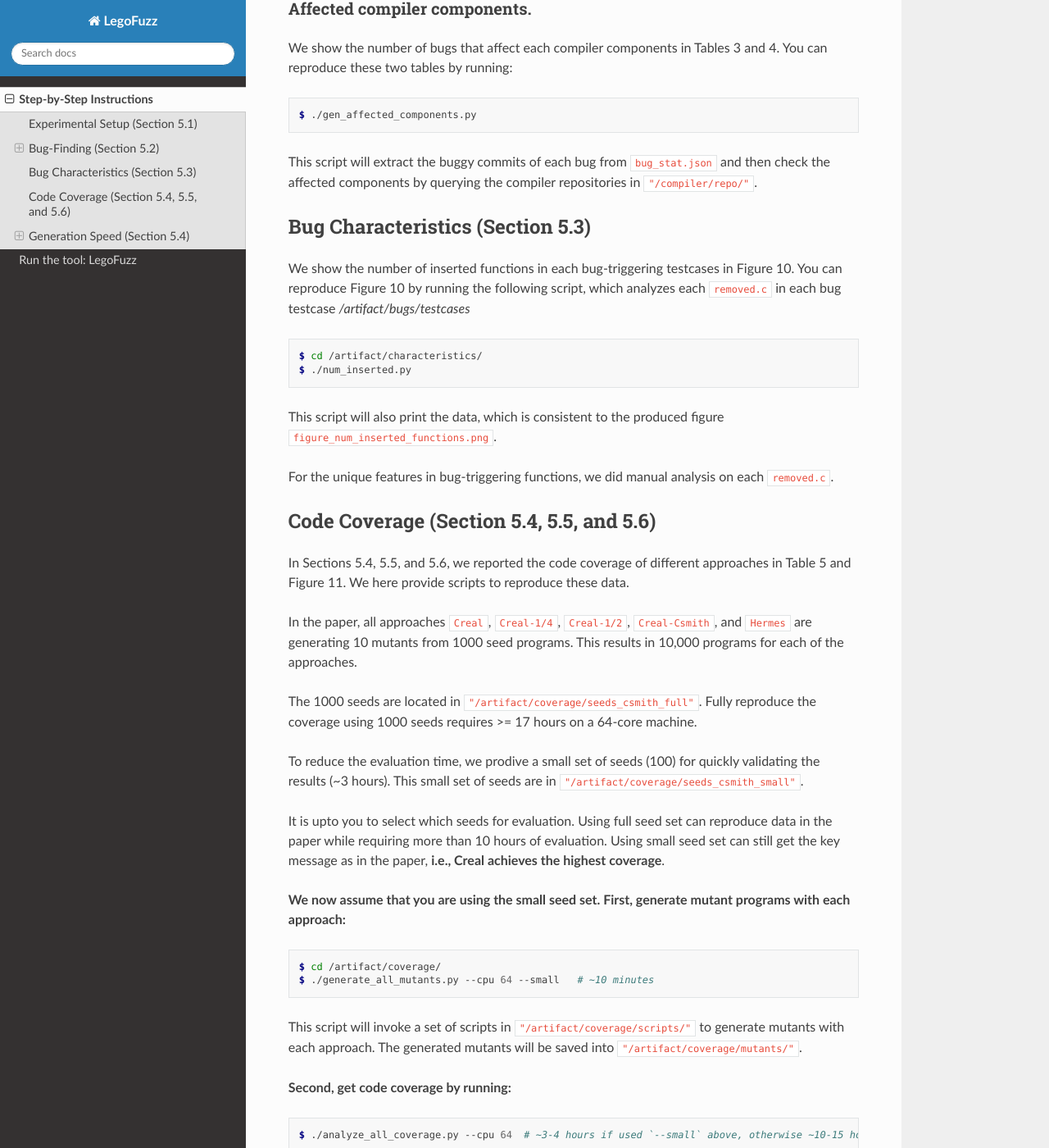
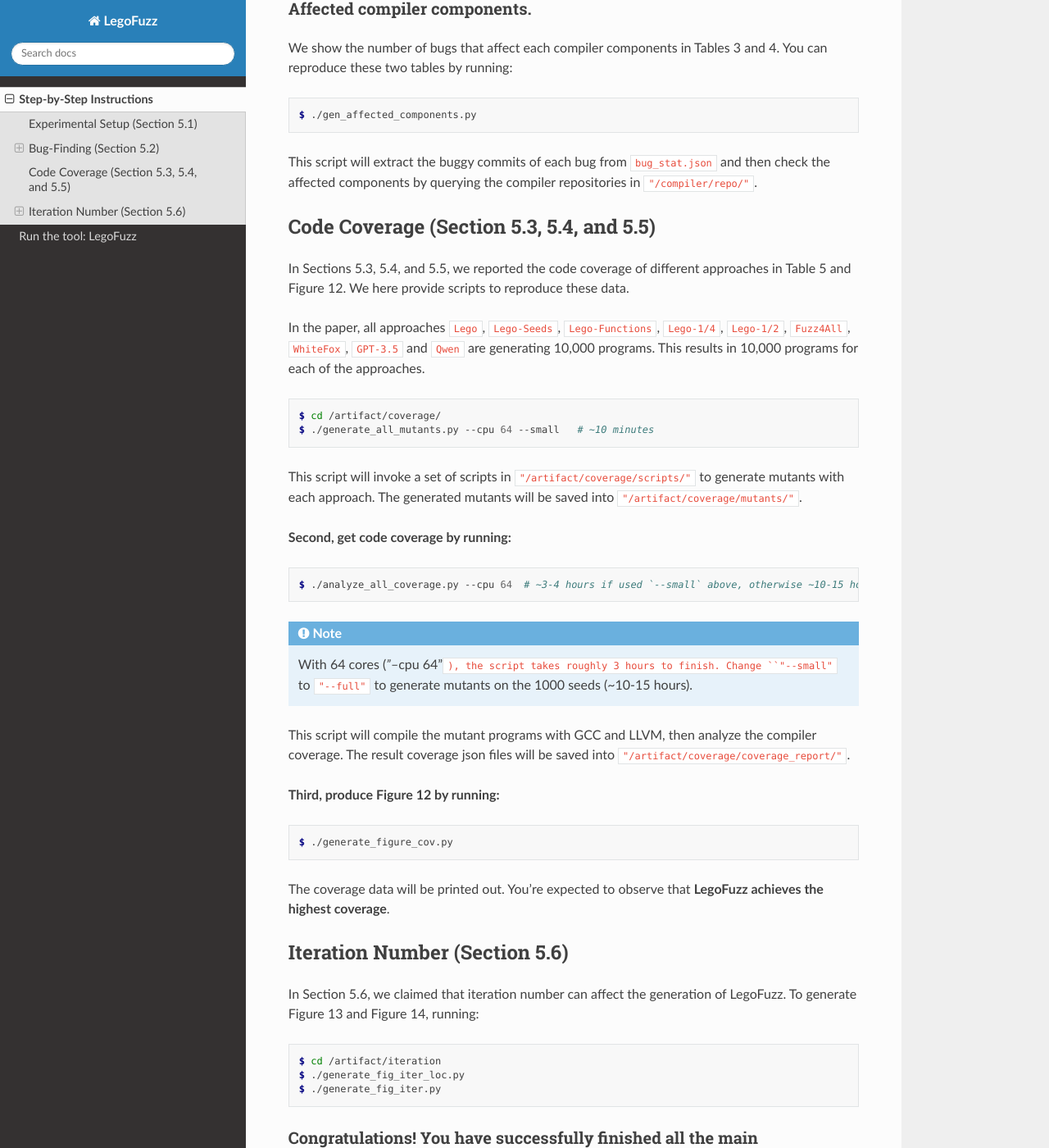
Before and after one commit to cardigan1008/LegoFuzz-tutorial, a Sphinx documentation site: the page built from docs/source/evaluation.rst, in a window 1280 px wide and 1400 px high, scrolled down 2723 px. Shown: the whole window at 82% size. Built offline with Sphinx 7.4.7 and the Read the Docs theme 3.1.0, drawn with Linux system fonts in a browser that asks for light colours; some of the changed text lies outside the part shown.

Commit message:
feat: update evaluation

```diff
--- a/docs/source/conf.py
+++ b/docs/source/conf.py
@@ -10,8 +10,6 @@
 version = '0.1.0'
 
 # -- General configuration
-
-latex_engine = 'pdflatex'
 
 extensions = [
     'sphinx.ext.duration',
--- a/docs/source/evaluation.rst
+++ b/docs/source/evaluation.rst
@@ -42,12 +42,12 @@
 Experimental Setup (Section 5.1)
 ------------
 
-In the paper, we claimed that ``"we collected a function database of 51,356 functions"``
-and we showed the statistics in Figure 8.
+In the paper, we claimed that ``"we collected a function database of 553,246 functions"``
+and we showed the statistics in Figure 9.
 
 The function database is located in `/artifact/database/functions.json`.
 You can check their contents.
-We provide a script to calculate the size of this database and produce the Figure 8. Simply run:
+We provide a script to calculate the size of this database and produce the Figure 9. Simply run:
 
 .. code-block:: console
 
@@ -137,42 +137,14 @@
 
 This script will extract the buggy commits of each bug from ``bug_stat.json`` and then check the affected components by querying the compiler repositories in ``"/compiler/repo/"``.
 
-Bug Characteristics (Section 5.3)
+Code Coverage (Section 5.3, 5.4, and 5.5)
 ------------
 
-We show the number of inserted functions in each bug-triggering testcases in Figure 10.
-You can reproduce Figure 10 by running the following script, which analyzes each ``removed.c`` in each bug testcase `/artifact/bugs/testcases`
-
-.. code-block:: console
-
-  $ cd /artifact/characteristics/
-  $ ./num_inserted.py
-
-This script will also print the data, which is consistent to the produced figure ``figure_num_inserted_functions.png``.
-
-For the unique features in bug-triggering functions, we did manual analysis on each ``removed.c``.
-
-
-Code Coverage (Section 5.4, 5.5, and 5.6)
-------------
-
-In Sections 5.4, 5.5, and 5.6, we reported the code coverage of different approaches in Table 5 and Figure 11.
+In Sections 5.3, 5.4, and 5.5, we reported the code coverage of different approaches in Table 5 and Figure 12.
 We here provide scripts to reproduce these data.
 
-In the paper, all approaches ``Creal``, ``Creal-1/4``, ``Creal-1/2``, ``Creal-Csmith``, and ``Hermes`` are generating 10 mutants from 1000 seed programs.
+In the paper, all approaches ``Lego``, ``Lego-Seeds``, ``Lego-Functions``, ``Lego-1/4``, ``Lego-1/2``, ``Fuzz4All``, ``WhiteFox``, ``GPT-3.5`` and ``Qwen`` are generating 10,000 programs.
 This results in 10,000 programs for each of the approaches.
-
-The 1000 seeds are located in ``"/artifact/coverage/seeds_csmith_full"``.
-Fully reproduce the coverage using 1000 seeds requires >= 17 hours on a 64-core machine.
-
-To reduce the evaluation time, we prodive a small set of seeds (100) for quickly validating the results (~3 hours).
-This small set of seeds are in ``"/artifact/coverage/seeds_csmith_small"``.
-
-It is upto you to select which seeds for evaluation.
-Using full seed set can reproduce data in the paper while requiring more than 10 hours of evaluation.
-Using small seed set can still get the key message as in the paper, **i.e., Creal achieves the highest coverage**.
-
-**We now assume that you are using the small seed set. First, generate mutant programs with each approach:**
 
 .. code-block:: console
 
@@ -197,32 +169,27 @@
 This script will compile the mutant programs with GCC and LLVM, then analyze the compiler coverage.
 The result coverage json files will be saved into ``"/artifact/coverage/coverage_report/"``.
 
-**Third, produce Table 5 and Figure 11 by running:**
+**Third, produce Figure 12 by running:**
 
 .. code-block:: console
 
-  $ ./generate_coverage_table.py
   $ ./generate_figure_cov.py
 
-The coverage table and data will be printed out.
-Because we do not use the full set for evaluation, the resulying figures in the table will be different from the paper.
-However, you're expected to observe that **Creal achieves the highest coverage**.
-
-You can also use the full set for evaluation, but due to randomness, number differences (< 5%) are expected.
+The coverage data will be printed out.
+You're expected to observe that **LegoFuzz achieves the highest coverage**.
 
 
-Generation Speed (Section 5.4)
+Iteration Number (Section 5.6)
 ------------
 
-In Section 5.4, we claimed that Creal can produce mutants in a speed of ``"an average of 0.87 seconds per mutant"``.
-To verify that, running:
+In Section 5.6, we claimed that iteration number can affect the generation of LegoFuzz.
+To generate Figure 13 and Figure 14, running:
 
 .. code-block:: console
 
-  $ cd /artifact/speed
-  $ ./generate_creal_mutants.py
-
-This script will use a single core and invoke Creal to generate 10 mutants on each program in ``"/artifact/speed/seeds/"``.
+  $ cd /artifact/iteration
+  $ ./generate_fig_iter_loc.py
+  $ ./generate_fig_iter.py
 
 
 Congratulations! You have successfully finished all the main experiments.
```
